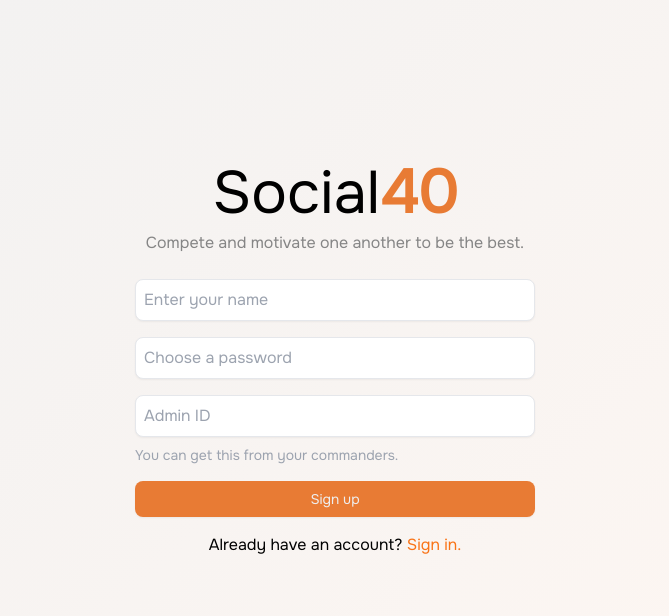
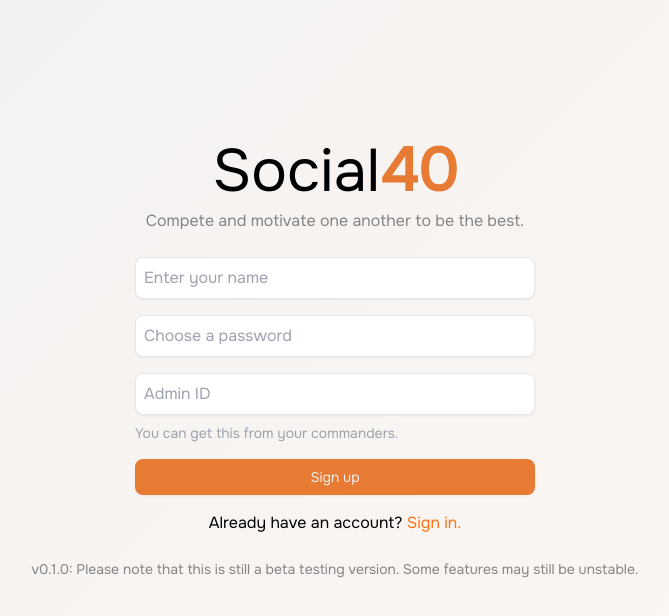
Before and after one commit to ikeawesom/social40, a Next.js app: page /auth in a window 1280 px wide. Shown: the top 616 px of the page, without its empty margins (305-974 px from the left). Built offline with nearby package versions, Linux system fonts and the light colour scheme; no server answers.

Commit message:
added version notes

```diff
--- a/app/(navigation)/profile/page.tsx
+++ b/app/(navigation)/profile/page.tsx
@@ -66,6 +66,9 @@ export default async function Profile({
                 memberData={memberData}
               />
               {admin && <BiboSection memberData={memberData} />}
+              <p className="text-custom-grey-text text-center text-sm mb-6">
+                v0.1.0
+              </p>
             </div>
             {/* TO DO */}
             {/* <StatsSection
--- a/app/auth/page.tsx
+++ b/app/auth/page.tsx
@@ -71,6 +71,10 @@ export default function AuthPage({
             </p>
           </div>
         )}
+        <p className="text-custom-grey-text text-center text-sm">
+          v0.1.0: Please note that this is still a beta testing version. Some
+          features may still be unstable.
+        </p>
       </div>
     </div>
   );
```
